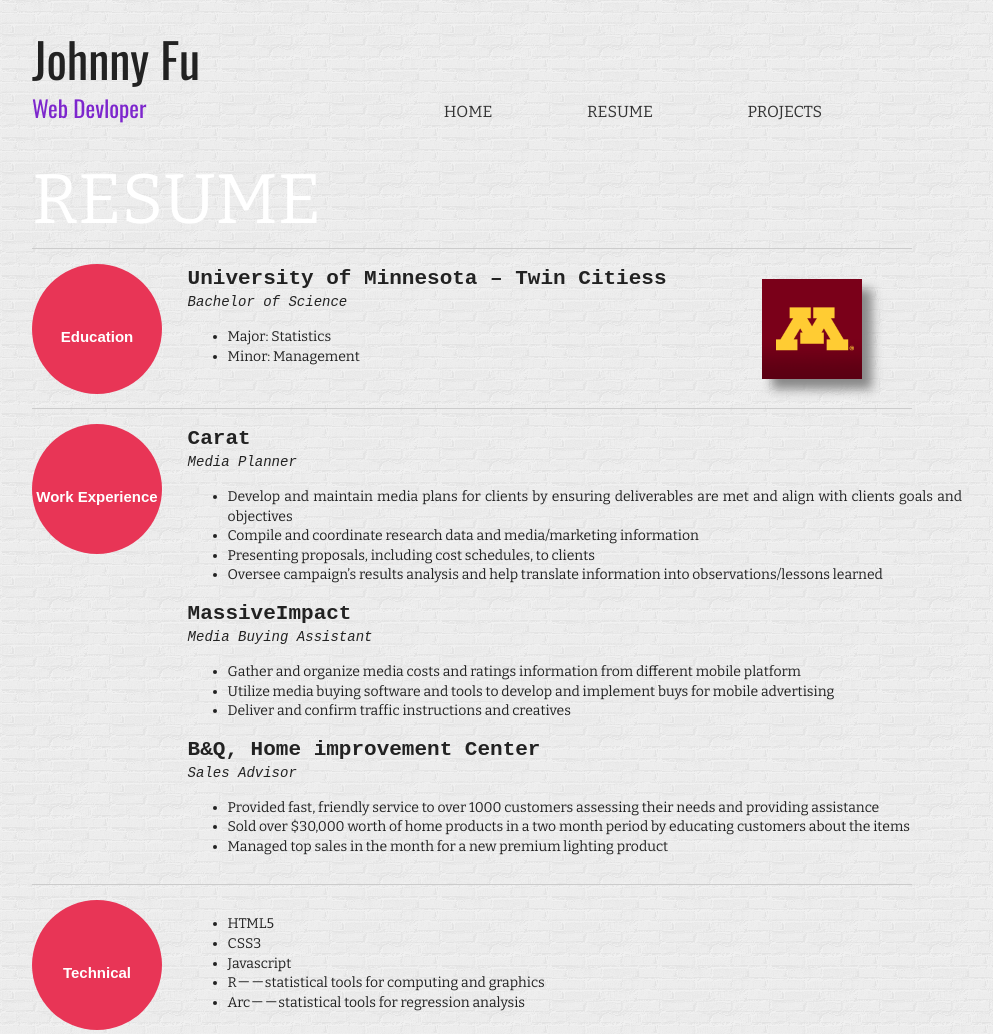
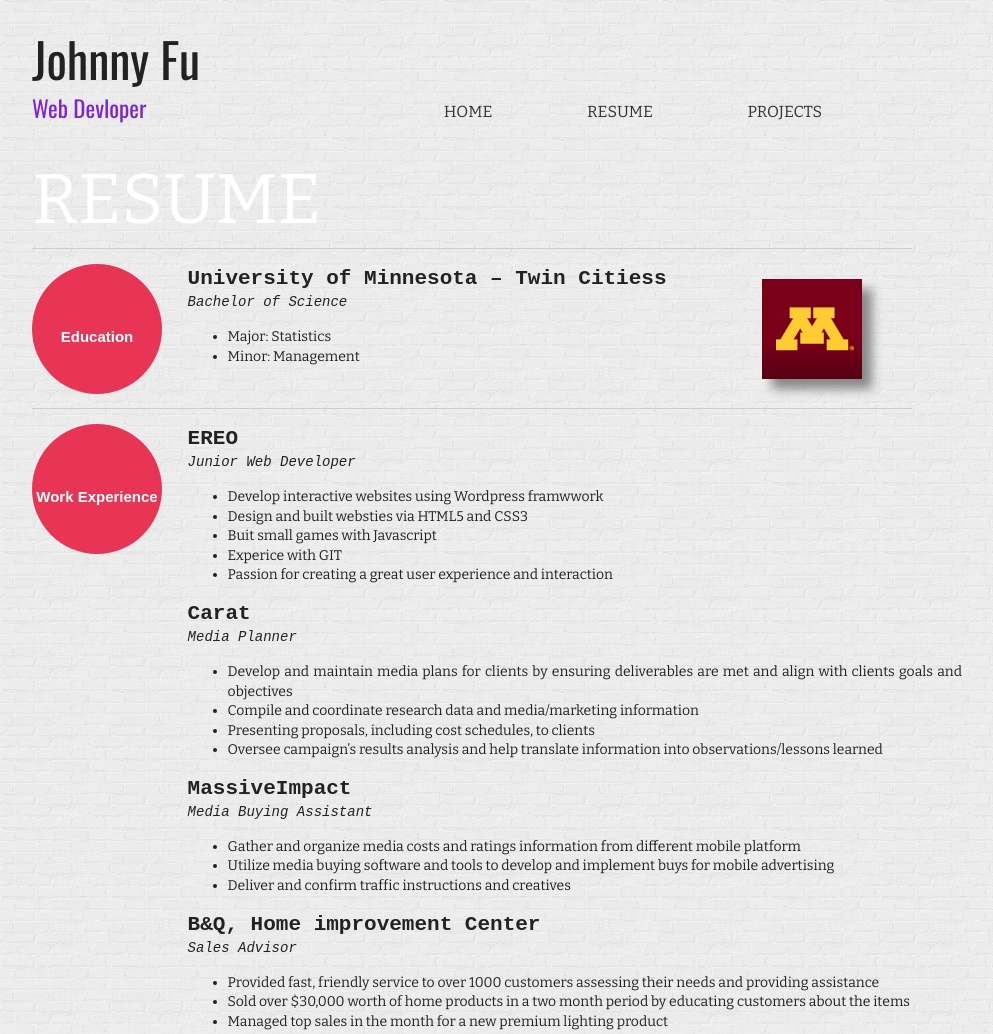
Before and after one commit to jonfu051/jonfu051.github.io, a plain HTML site: page resume.html in a window 1280 px wide. Shown: the top 1034 px of the page, without its empty margins (218-1211 px from the left). Drawn offline with nearby package versions, Linux system fonts and the light colour scheme; a script that the page names is missing; a web font is replaced by a local one.

Commit message:
add ereo experience into the resume

```diff
--- a/css/main.css
+++ b/css/main.css
@@ -287,6 +287,8 @@
     padding-right: 15px;
     padding-left: 15px;
     display: inline-block;
+    vertical-align: top;
+
 }
 
 .portfolio-item {
@@ -419,9 +421,8 @@
     margin: 0 auto;
     width:600px;
     height:800px;
+}
 
-
-}
 
 /*
  * Remove text-shadow in selection highlight:
--- a/resume.html
+++ b/resume.html
@@ -60,6 +60,15 @@
 
                         <div class="resumeRight">
                             <div class="mainContent">
+                            <p class="firstline"><b>EREO</b></p>
+                                <p class="title"><i>Junior Web Developer</i></p>
+                                    <ul>
+                                        <li>Develop interactive websites using Wordpress framwwork</li>
+                                        <li>Design and built websties via HTML5 and CSS3 </li>
+                                        <li>Buit small games with Javascript</li>
+                                        <li>Experice with GIT</li>
+                                        <li>Passion for creating a great user experience and interaction</li>
+                                    </ul>
                                 <p class="firstline"><b>Carat</b></p>
                                 <p class="title"><i>Media Planner</i></p>
                                     <ul>
```
Also changed, not shown: projects.html (+36 -20 lines).
